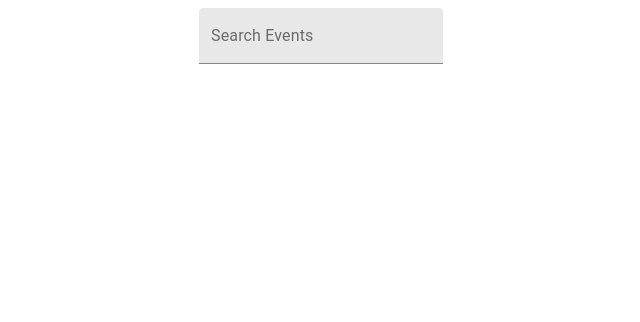
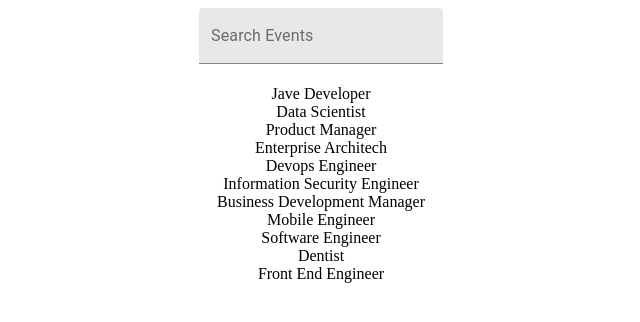
Before and after one commit to deepelegant99/search_over_api, a React (Create React App) app: page / in a window 1280 px wide. Shown: the top 322 px of the page, without its empty margins (319-959 px from the left). Built offline with nearby package versions, Linux system fonts and the light colour scheme.

Commit message:
Display a list of top jobs

```diff
--- a/src/App.js
+++ b/src/App.js
@@ -1,11 +1,13 @@
 import "./App.css";
 import SearchBar from "./components/SearchBar";
+import DisplayList from "./components/DisplayList";
 
 function App() {
   return (
     <div className="App">
-      <header className="App-header">
+      <header>
         <SearchBar />
+        <DisplayList />
       </header>
     </div>
   );
--- /dev/null
+++ b/src/components/DisplayList.js
@@ -0,0 +1,27 @@
+import React from "react";
+
+const DisplayList = () => {
+  const topJobs = [
+    "Jave Developer",
+    "Data Scientist",
+    "Product Manager",
+    "Enterprise Architech",
+    "Devops Engineer",
+    "Information Security Engineer",
+    "Business Development Manager",
+    "Mobile Engineer",
+    "Software Engineer",
+    "Dentist",
+    "Front End Engineer",
+  ];
+
+  return (
+    <div>
+      {topJobs.map((item) => {
+         return <div>{item}</div>
+      })}
+    </div>
+  );
+};
+
+export default DisplayList;
```
